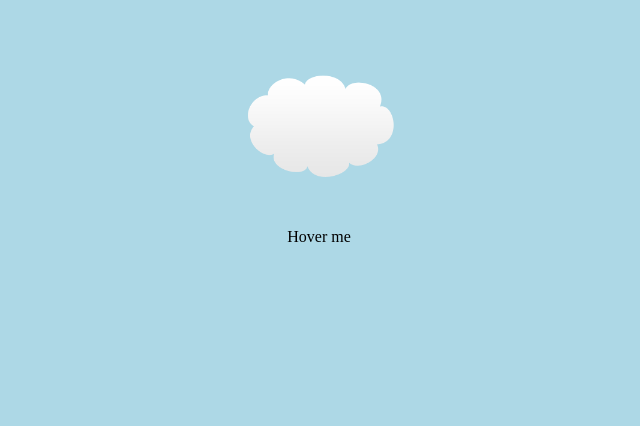
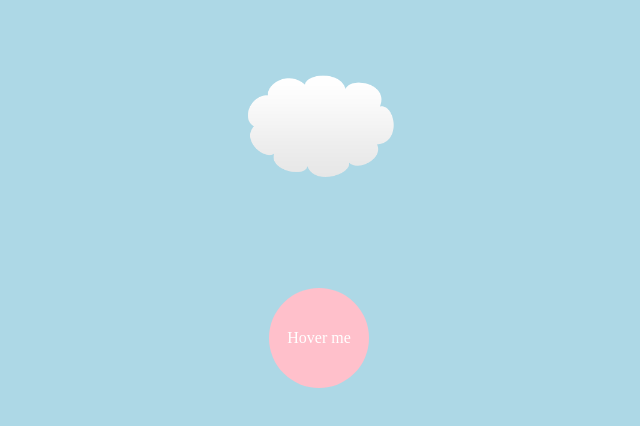
Before and after one commit to CarinWood/Animation-Tutorial, a plain HTML site: page index.html in a window 1280 px wide. Shown: the whole page, without its empty margins (321-961 px from the left). Drawn offline with Linux system fonts and the light colour scheme.

Commit message:
transitions practice

```diff
--- a/style.css
+++ b/style.css
@@ -12,3 +12,20 @@ body {
 img {
   transform: scale(0.6)
 }
+
+.circle {
+  width: 100px;
+  padding: 50px 0px;
+  line-height: 0px;
+  margin: 60px auto;
+  background: pink;
+  color: white;
+  border-radius: 50px;
+  cursor: pointer;
+  transition: 1s;
+}
+
+.circle:hover {
+  background-color: salmon;
+  transform: rotate(360deg)
+}
```
